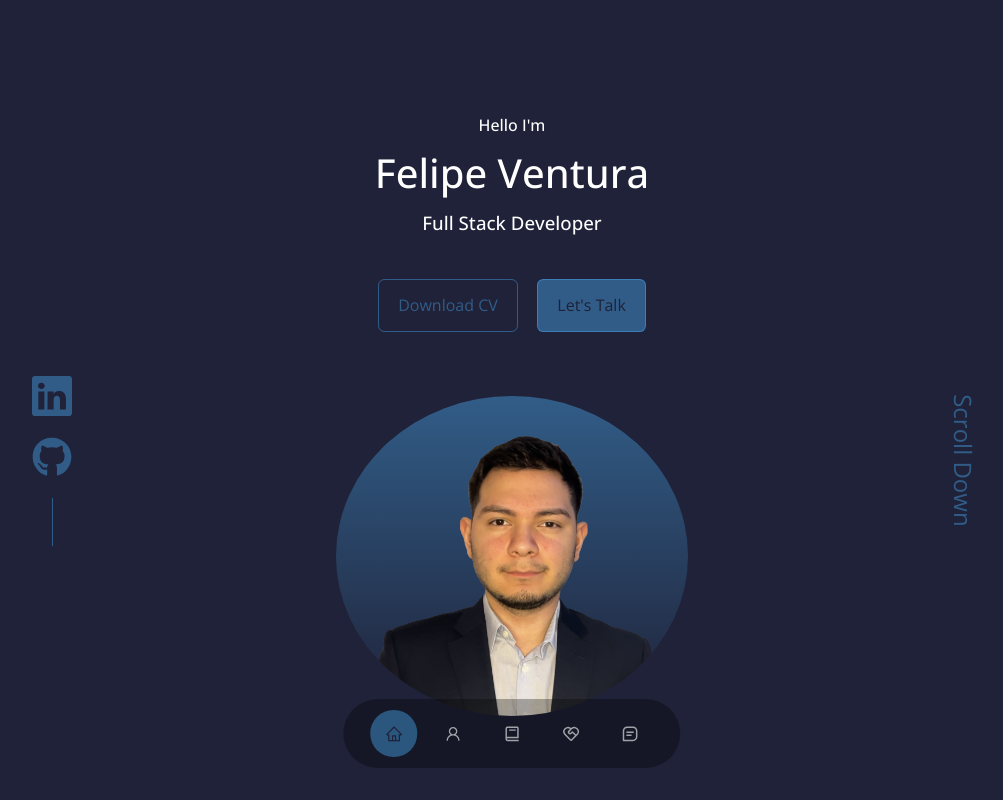
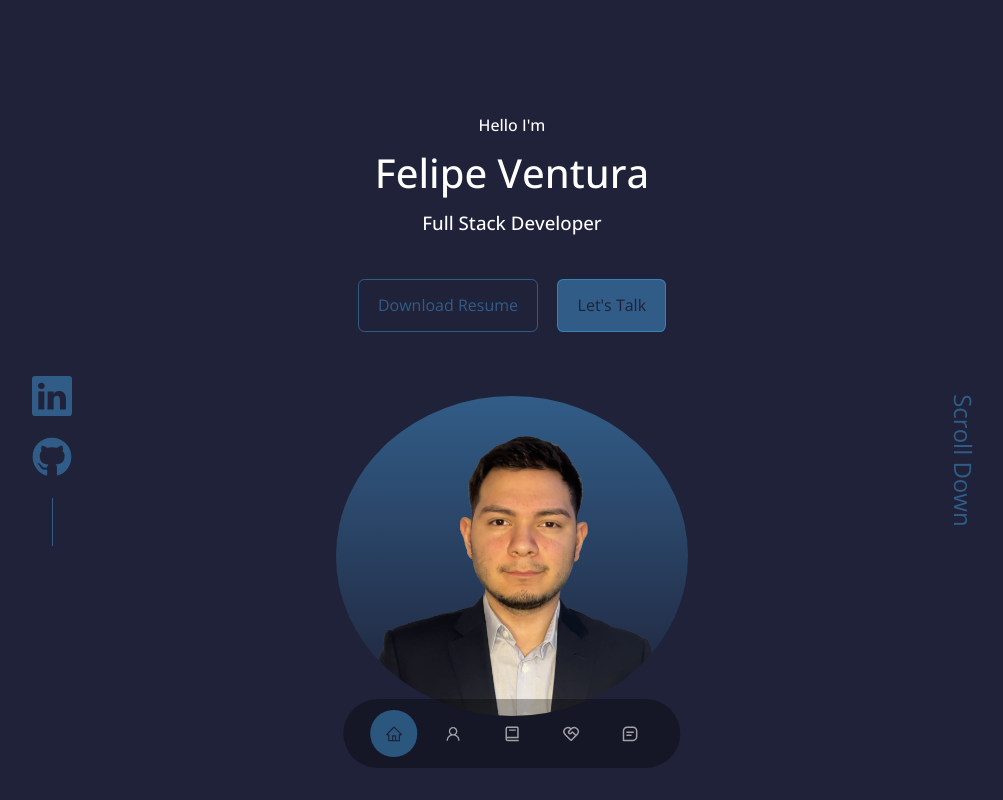
Before and after one commit to ventura0121/react-portfolio, a React (Create React App) app: page / in a window 1280 px wide. Shown: the top 800 px of the page, without its empty margins (128-1131 px from the left). Built offline with nearby package versions, Linux system fonts and the light colour scheme.

Commit message:
Updated Resume

```diff
--- a/src/components/header/CTA.jsx
+++ b/src/components/header/CTA.jsx
@@ -3,7 +3,7 @@
 const CTA = () => {
   return (
     <div className='cta'>
-        <a href={CV} download className='btn'>Download CV</a>
+        <a href={CV} download className='btn'>Download Resume</a>
         <a href="#contact" className='btn btn-primary'>Let's Talk</a>
     </div>
   )
```
Also changed, not shown: 1 other file (tests, documents, lock files or other folders).
